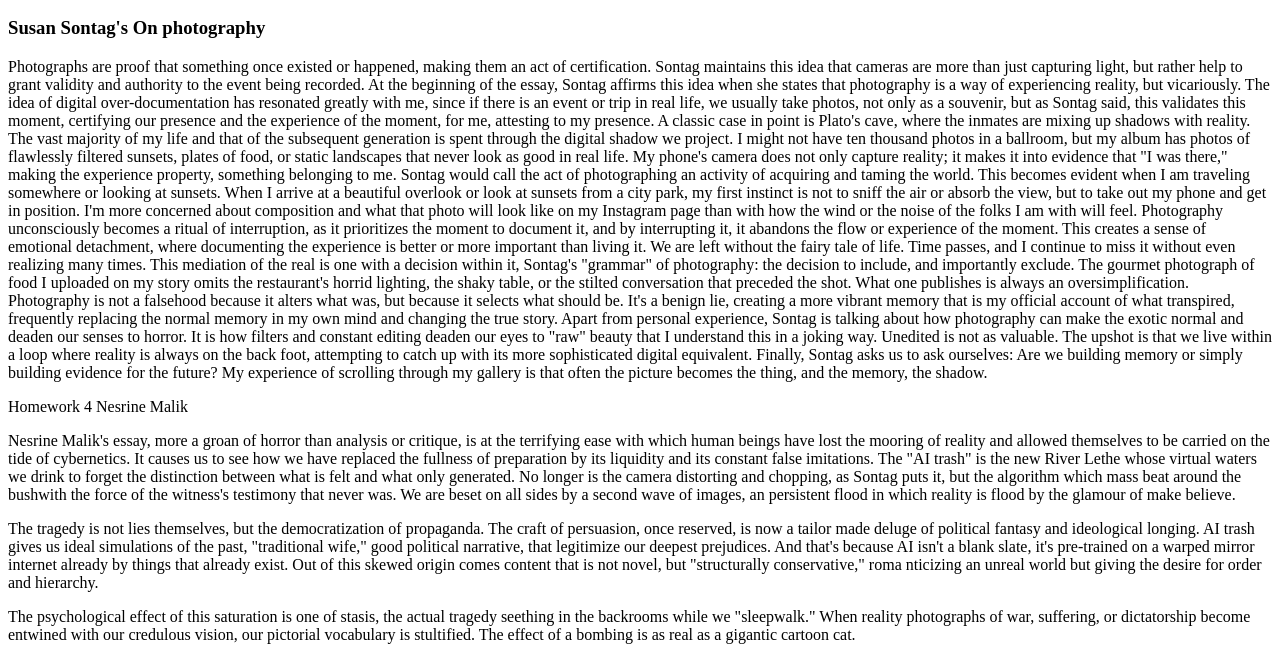
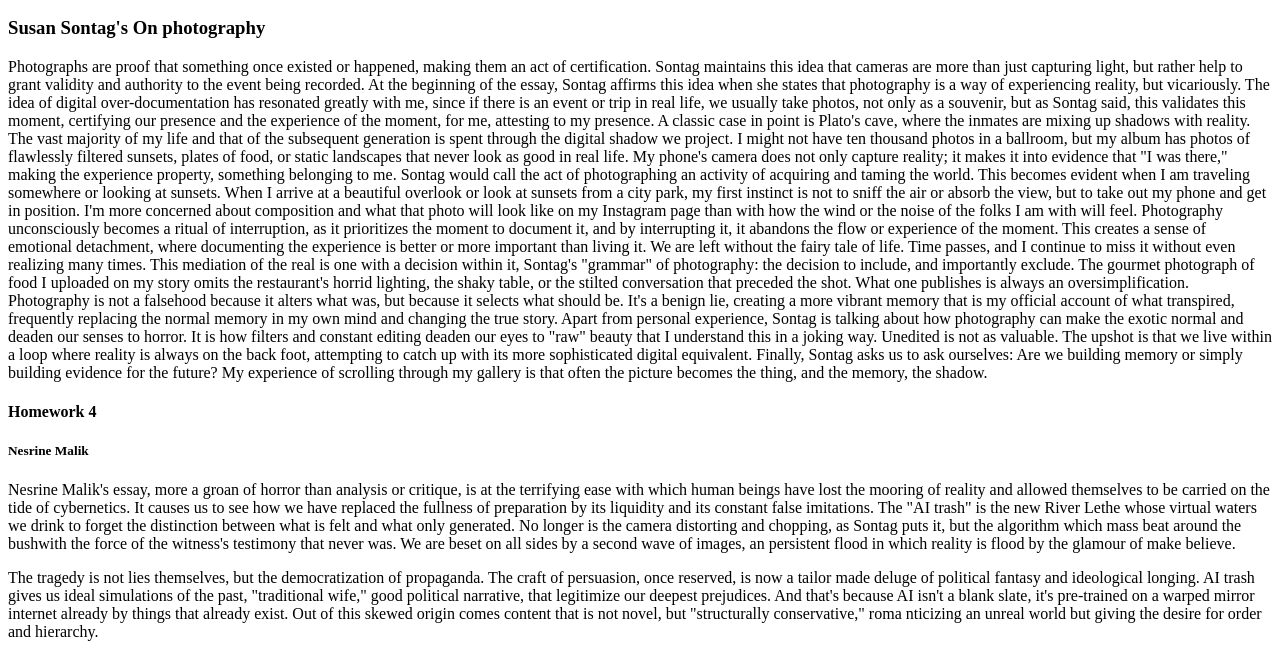
Before and after one commit to EleyniG/medpl150, a plain HTML site: page readings.html in a window 1280 px wide. Shown: the part 110-764 px from the top of the page. Drawn offline with Linux system fonts and the light colour scheme.

Commit message:
Update readings.html

```diff
--- a/readings.html
+++ b/readings.html
@@ -21,8 +21,8 @@
 Apart from personal experience, Sontag is talking about how photography can make the exotic normal and deaden our senses to horror. It is how filters and constant editing deaden our eyes to "raw" beauty that I understand this in a joking way. Unedited is not as valuable. The upshot is that we live within a loop where reality is always on the back foot, attempting to catch up with its more sophisticated digital equivalent. Finally, Sontag asks us to ask ourselves: Are we building memory or simply building evidence for the future? My experience of scrolling through my gallery is that often the picture becomes the thing, and the memory, the shadow.
 </p>
 
- </h4>Homework 4 </h4>
- </h5>Nesrine  Malik </h5>
+ <h4>Homework 4</h4>
+ <h5>Nesrine  Malik </h5>
 <p> Nesrine Malik's essay, more a groan of horror than analysis or critique, is at the terrifying ease with which human beings have lost the mooring of reality and allowed themselves to be carried on the tide of cybernetics. It causes us to see how we have replaced the fullness of preparation by its liquidity and its constant false imitations. The "AI trash" is the new River Lethe whose virtual waters we drink to forget the distinction between what is felt and what only generated. No longer is the camera distorting and chopping, as Sontag puts it, but the algorithm which mass beat around the bushwith the force of the witness's testimony that never was. We are beset on all sides by a second wave of images, an persistent flood in which reality is flood by the glamour of make believe.
 </p>
 <p>The tragedy is not lies themselves, but the democratization of propaganda. The craft of persuasion, once reserved, is now a tailor made deluge of political fantasy and ideological longing. AI trash gives us ideal simulations of the past, "traditional wife," good political narrative, that legitimize our deepest prejudices. And that's because AI isn't a blank slate, it's pre-trained on a warped mirror internet already by things that already exist. Out of this skewed origin comes content that is not novel, but "structurally conservative," roma  nticizing an unreal world but giving the desire for order and hierarchy.
```
